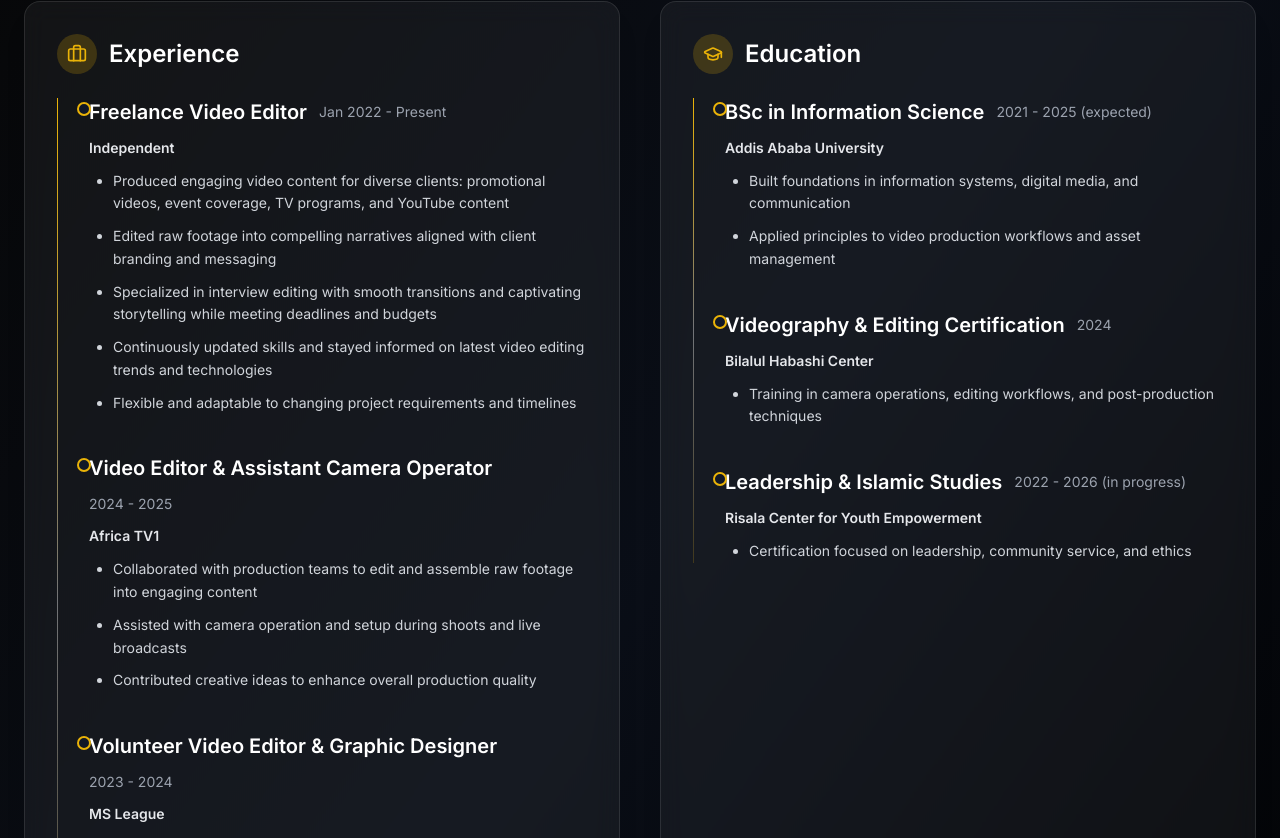
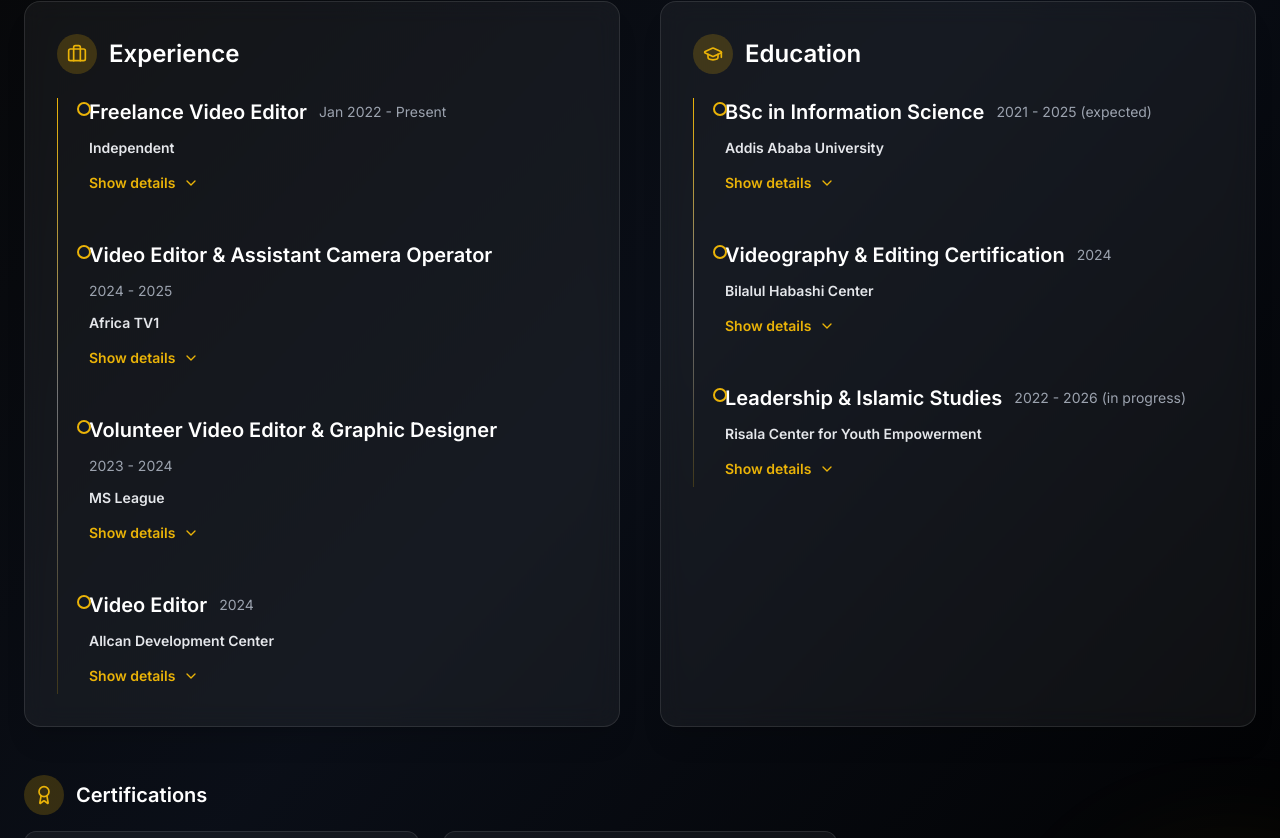
Before and after one commit to Faysalseifu/Portfolio-for-video-Editing, a React (Vite) app: page / in a window 1280 px wide. Shown: the part 3222-4060 px from the top of the page. Built offline with nearby package versions, Linux system fonts and the light colour scheme.

Commit message:
Update Resume.tsx

```diff
--- a/src/components/Resume.tsx
+++ b/src/components/Resume.tsx
@@ -1,5 +1,5 @@
 import React from 'react';
-import { Download, Briefcase, GraduationCap, Award } from 'lucide-react';
+import { Download, Briefcase, GraduationCap, Award, ChevronDown } from 'lucide-react';
 import { CERTIFICATIONS, EDUCATION, EXPERIENCES } from '../lib/constants';
 
 const Resume: React.FC = () => {
@@ -96,6 +96,14 @@
 }
 
 const Timeline = ({ items }: { items: TimelineItemProps[] }) => {
+  const [openIds, setOpenIds] = React.useState<number[]>([]);
+
+  const toggle = (id: number) => {
+    setOpenIds((prev) =>
+      prev.includes(id) ? prev.filter((itemId) => itemId !== id) : [...prev, id]
+    );
+  };
+
   return (
     <div className="relative pl-8">
       <div className="absolute left-0 top-0 bottom-0 w-px bg-gradient-to-b from-cinema-accent via-white/40 to-cinema-accent/20" />
@@ -108,11 +116,31 @@
               <span className="text-sm text-gray-400">{item.period}</span>
             </div>
             <p className="text-sm font-semibold text-gray-200 mb-3">{item.subtitle}</p>
-            <ul className="list-disc list-outside ml-6 space-y-2.5 text-gray-300 text-sm leading-relaxed">
-              {item.points.map((point, i) => (
-                <li key={`${item.id}-${i}`}>{point}</li>
-              ))}
-            </ul>
+            <button
+              type="button"
+              onClick={() => toggle(item.id)}
+              className="inline-flex items-center gap-2 text-cinema-accent text-sm font-semibold mb-2 hover:text-white transition-colors"
+              aria-expanded={openIds.includes(item.id)}
+              aria-controls={`timeline-points-${item.id}`}
+            >
+              <span>{openIds.includes(item.id) ? 'Hide details' : 'Show details'}</span>
+              <ChevronDown
+                size={16}
+                className={`transition-transform ${openIds.includes(item.id) ? 'rotate-180' : ''}`}
+              />
+            </button>
+            <div
+              id={`timeline-points-${item.id}`}
+              className={`overflow-hidden transition-[max-height,opacity] duration-300 ease-in-out ${
+                openIds.includes(item.id) ? 'max-h-[480px] opacity-100' : 'max-h-0 opacity-0'
+              }`}
+            >
+              <ul className="list-disc list-outside ml-6 space-y-2.5 text-gray-300 text-sm leading-relaxed">
+                {item.points.map((point, i) => (
+                  <li key={`${item.id}-${i}`}>{point}</li>
+                ))}
+              </ul>
+            </div>
             {idx !== items.length - 1 && <div className="mt-8" />}
           </div>
         ))}
```
